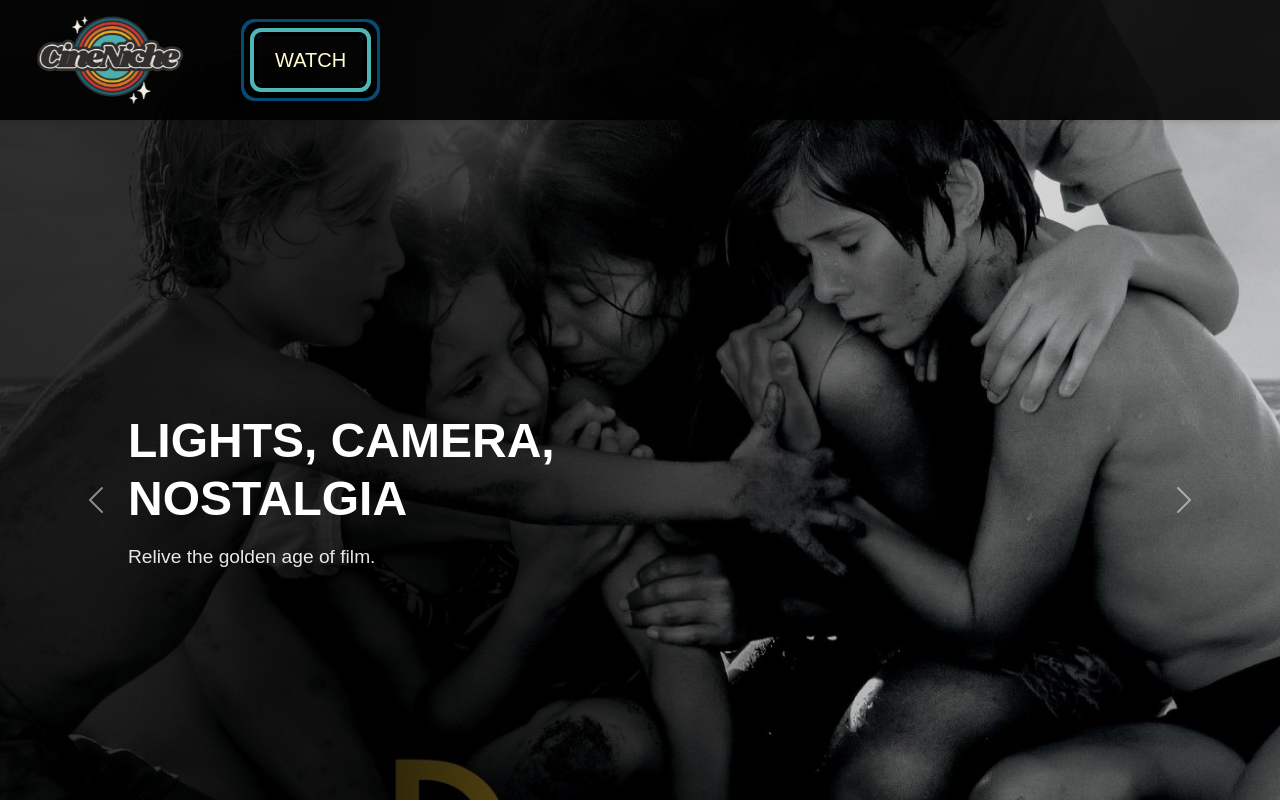
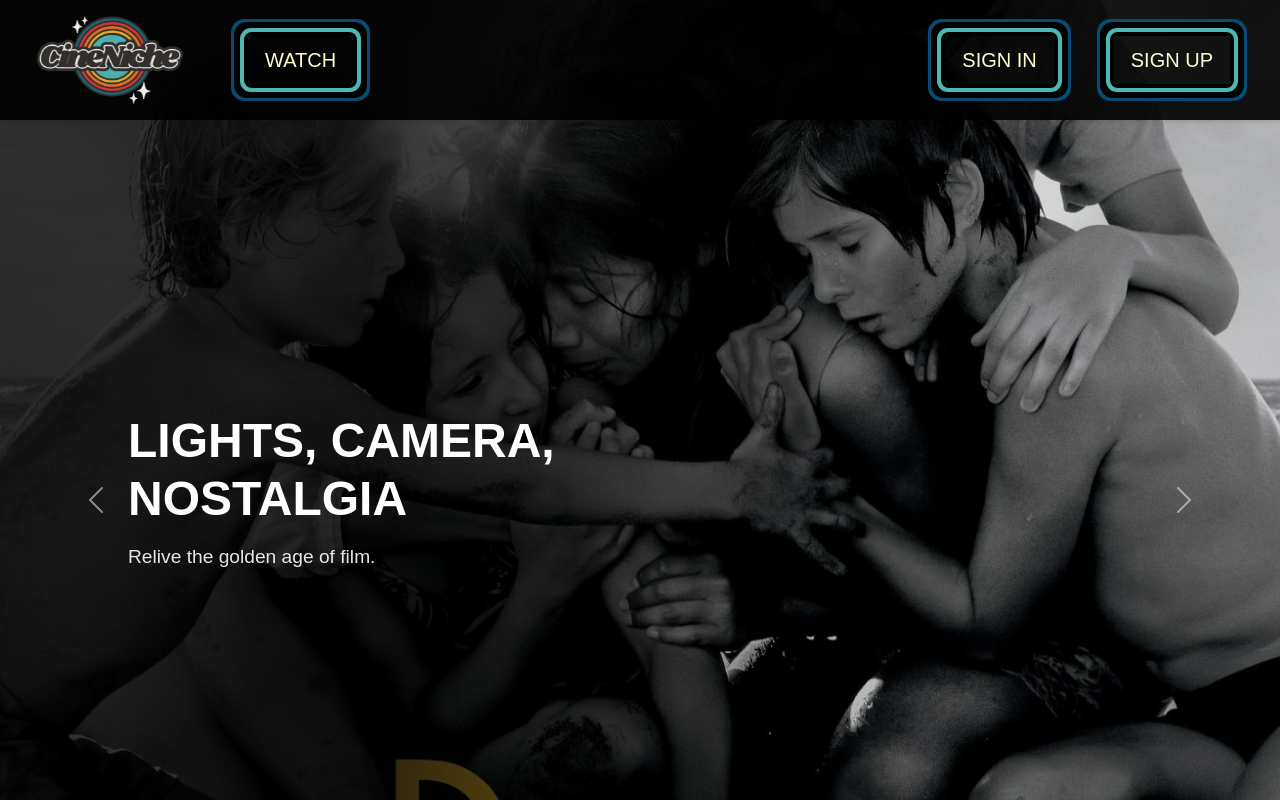
Before and after one commit to Kimballmckay/INTEX2025, a React (Vite) app in the folder frontend/: page / in a window 1280 px wide. Shown: the top 800 px of the page. Built offline with nearby package versions, Linux system fonts and the light colour scheme; a web font is replaced by a local one.

Commit message:
nav bar fix

```diff
--- a/frontend/src/css/NavBar.css
+++ b/frontend/src/css/NavBar.css
@@ -1,140 +1,23 @@
-/* nav bar styles */
-
-/* styles */
-/* .rampart-one-regular {
-  font-family: "Rampart One", sans-serif;
-  font-weight: 400;
-  font-style: normal;
-} */
-
-.App {
-  font-family: Arial, sans-serif;
-}
-
-.nav-container {
-  width: 100%;
-}
-
-.navbar {
-  background-color: rgba(0, 0, 0, 0.9); /* Dark background */
-  width: 100%;
-  box-shadow: 0 2px 4px rgba(0, 0, 0, 0.1);
-  z-index: 10;
-  position: fixed;
-  top: 0;
-  left: 0;
-  height: 120px;
-}
-
-.navbar-content {
-  display: flex;
-  justify-content: space-between;
-  align-items: center;
-  height: 100%;
-  /* padding: 0 50px; */
-  /* max-width: 1400px; */
-  /* margin: 0 auto; */
-}
-
-*/ body {
-  margin-top: 120px; /* Add top margin to body to offset the fixed navbar */
-  padding: 0;
-}
-
-.nav-left {
-  display: flex;
-  align-items: center;
-  gap: 7px;
-  margin-left: 1px;
-}
-
-.logo {
-  display: flex;
-  align-items: center;
-  margin-right: 30px; /* Spacing between logo and watch button */
-}
-
-.logo img {
-  height: 170px;
-  width: 170px;
-}
-
+/* Right section with nav-right buttons */
 .nav-right {
   display: flex;
   align-items: center;
-  gap: 70px; /* Space betsween buttons */
-  margin-left: 1050px;
+  gap: 60px; /* Increased spacing between buttons */
+  margin-left: auto; /* Pushes this section to the right */
+  position: absolute; /* Fixes the button section at the top-right */
+  top: 36px; /* Adjusted to move the buttons lower */
+  right: 50px; /* More padding from the edge */
 }
 
-.dropdown {
-  position: relative;
-  display: inline-block;
-  font-family: "Oswald", sans-serif;
-  text-transform: uppercase;
-}
-
-.dropdown::before {
-  content: "";
-  position: absolute;
-  top: 100%;
-  left: 0;
-  width: 100%;
-  height: 20px; /* adjust for how far you want it to drop */
-  z-index: 999;
-}
-
-.dropdown-content {
-  display: none;
-  position: absolute;
-  top: 150%;
-  left: 0;
-  background-color: var(--retro-cream);
-  min-width: 200px;
-  border: 4px solid var(--retro-black);
+/* Button Styles */
+.nav-button,
+.watch-button {
+  background-color: transparent;
   box-shadow:
     0 0 0 4px var(--retro-black),
     0 0 0 8px #4eb7b4,
-    0 0 0 12px var(--retro-black),
-    0 0 0 16px #064c72;
-  z-index: 1000;
-  border-radius: 6px;
-  overflow: hidden;
-  padding-bottom: 20px;
-}
-
-.dropdown-content a {
-  color: var(--retro-black);
-  padding: 14px 18px;
-  text-decoration: none;
-  display: block;
-  transition:
-    background-color 0.3s ease,
-    color 0.3s ease;
-  font-weight: bold;
-  font-size: 14px;
-}
-
-.dropdown-content a:hover {
-  background-color: #064c72;
-  color: var(--retro-cream);
-}
-
-.dropdown:hover .dropdown-content {
-  display: block;
-}
-
-:root {
-  --retro-black: #000000;
-  --retro-cream: #fffdd0;
-}
-
-.nav-button {
-  background-color: transparent;
-  box-shadow:
-    0 0 0 4px var(--retro-black),
-    /* Black border */ 0 0 0 8px #4eb7b4,
-    /* Red border */ 0 0 0 14px var(--retro-black),
-    /* Black border */ 0 0 0 17px #064c72;
+    0 0 0 14px var(--retro-black),
+    0 0 0 17px #064c72;
   border-radius: 4px;
   color: var(--retro-cream);
   font-size: 20px;
@@ -143,33 +26,27 @@
   transition: all 0.3s ease;
   font-family: "Oswald", sans-serif;
   text-transform: uppercase;
+  white-space: nowrap;
 }
 
-.watch-button {
-  background-color: transparent;
-  box-shadow:
-    0 0 0 4px var(--retro-black),
-    /* Black border */ 0 0 0 8px #4eb7b4,
-    /* Red border */ 0 0 0 14px var(--retro-black),
-    /* Black border */ 0 0 0 17px #064c72;
-  border-radius: 4px;
-  color: var(--retro-cream);
-  font-size: 20px;
-  cursor: pointer;
-  padding: 8px 16px;
-  transition: all 0.3s ease;
-  font-family: "Oswald", sans-serif;
-  text-transform: uppercase;
-}
-
-.nav-button:hover {
+/* Hover effect on buttons */
+.nav-button:hover,
+.watch-button:hover {
   background-color: #064c72;
   color: var(--retro-cream);
   border: var(--retro-cream);
 }
 
-.watch-button:hover {
-  background-color: #064c72;
-  color: var(--retro-cream);
-  border: var(--retro-black);
+.logo {
+  display: flex;
+  align-items: center;
+  margin-right: 20px;
+  position: relative; /* Ensures the logo stays inside the navbar */
+  top: 0; /* Keeps it aligned properly */
 }
+
+.logo img {
+  height: 100px; /* Adjust the logo size if needed */
+  width: auto;
+  /* max-height: 100%; Ensures the logo stays within the navbar height */
+}
```
